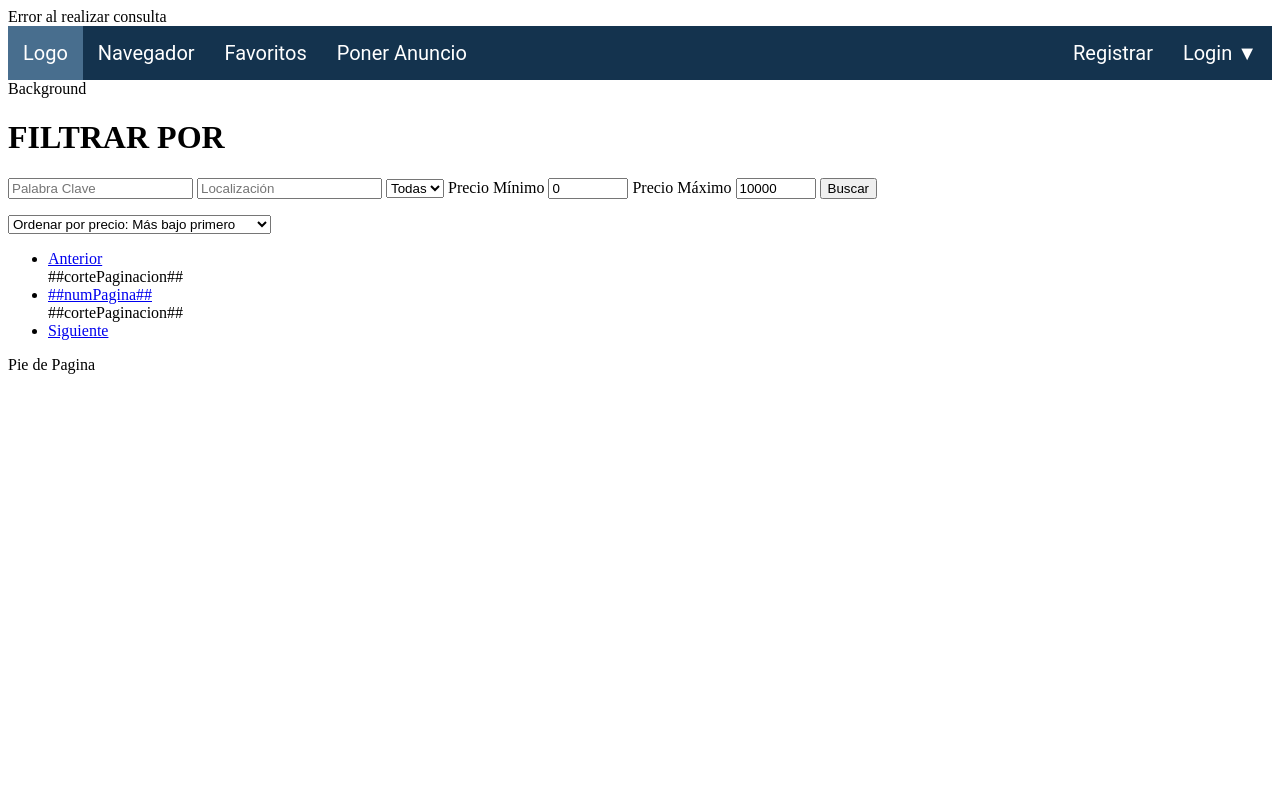
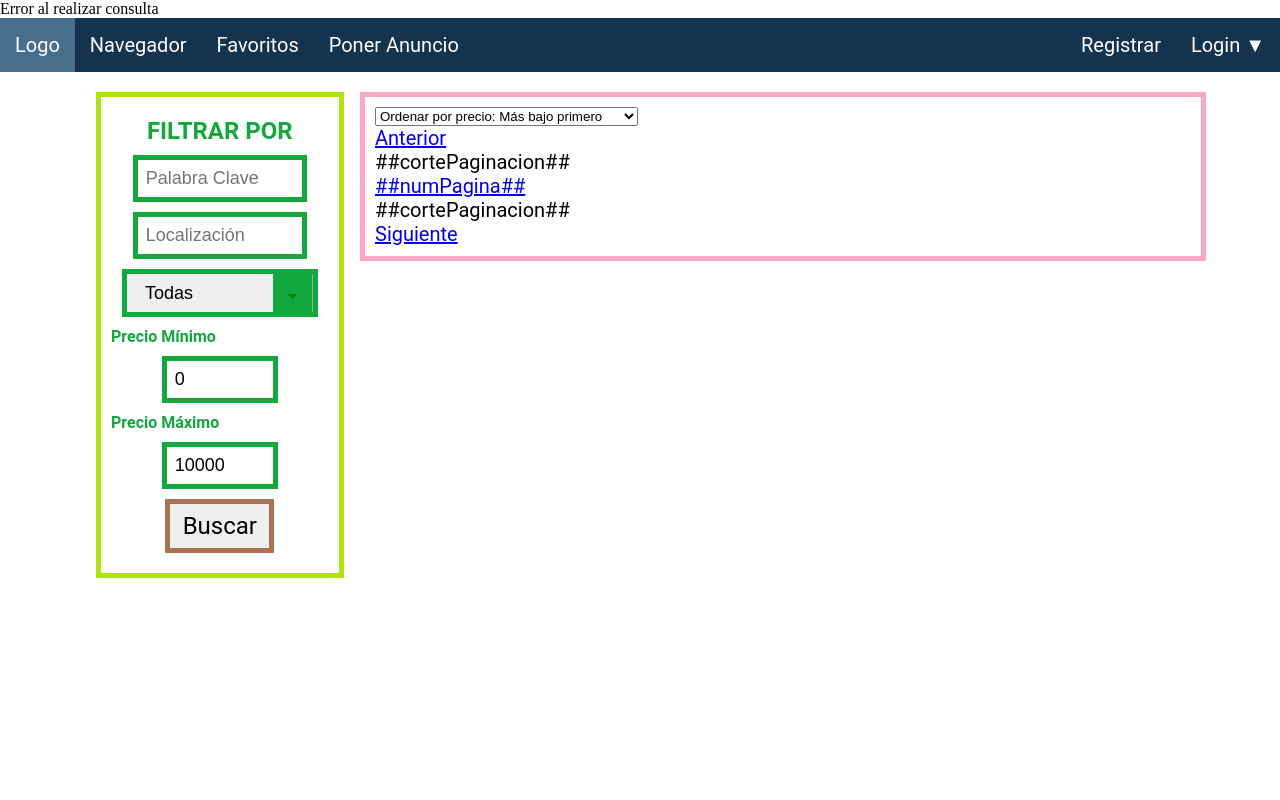
Before and after one commit to soliddanii/proyecto-siw, a PHP site: page /php/controller.php?cmd=userView&id=4 in a window 1280 px wide. Run offline with PHP 8.4, Linux system fonts and the light colour scheme; data comes from the database, SQL or seed files in the repository; data that the repository does not hold is empty; some libraries are stand-ins or nearby versions.

Commit message:
Mejorado el diseño del navegador con CSS
Y algun css más.

```diff
--- a/css/browser.css
+++ b/css/browser.css
@@ -0,0 +1,173 @@
+/***************************************************************/
+/******************** BLOQUE DE CONTENIDO **********************/
+/***************************************************************/
+.contenido{
+    width: 85%;
+    margin: auto;
+}
+
+/***************************************************************/
+/*********************** CAJA DE FILTROS ***********************/
+/***************************************************************/
+
+.filterBox{
+    font: 20px 'Roboto', Arial, Helvetica, sans-serif;
+    padding: 10px;
+    margin: 20px auto; /*top right bottom left*/ /*top-bottom right-left*/
+    border: solid 5px #AEE30F;
+    width: 20%;
+    float: left;
+}
+
+.filterBox *{
+    display: block;
+    margin: 10px auto;
+}
+
+.filterBox h1{
+    color: #13A83E;
+    text-align: center;
+    font-size: 24px;
+}
+
+.filterBox label{
+    color: #13A83E;
+    font-weight: bold;
+    text-align: left;
+    font-size: 16px;
+}
+
+.filterBox select{
+     /* styling */
+    border: solid 5px #13A83E;
+    display: block;
+    padding: 0.5em 3.5em 0.5em 1em;
+    font-size: 18px;
+    width: 90%;
+    margin: auto;
+
+    -webkit-box-sizing: border-box;
+    -moz-box-sizing: border-box;
+    box-sizing: border-box;
+    -webkit-appearance: none;
+    -moz-appearance: none;
+
+    background-image:
+        linear-gradient(45deg, transparent 50%, green 50%),
+        linear-gradient(135deg, green 50%, transparent 50%),
+        linear-gradient(to right, #13A83E, #13A83E);
+    background-position:
+        calc(100% - 20px) calc(1em + 2px),
+        calc(100% - 15px) calc(1em + 2px),
+        100% 0;
+    background-size:
+        5px 5px,
+        5px 5px,
+        2.2em 2.2em;
+    background-repeat: no-repeat;
+}
+
+.filterBox select:focus {
+    background-image:
+        linear-gradient(45deg, white 50%, transparent 50%),
+        linear-gradient(135deg, transparent 50%, white 50%),
+        linear-gradient(to right, #4B8A08, #4B8A08);
+    background-position:
+        calc(100% - 15px) 1em,
+        calc(100% - 20px) 1em,
+        100% 0;
+    background-size:
+        5px 5px,
+        5px 5px,
+        2.2em 2.2em;
+    background-repeat: no-repeat;
+    border-color: #4B8A08;
+    outline: 0;
+}
+
+.filterBox input[type="text"]{
+    border: solid 5px #13A83E;
+    font-size: 18px;
+    width: 80%;
+    padding: 8px;
+    outline: none;
+}
+
+.filterBox input[type="text"]:focus{
+    border: solid 5px #4B8A08;
+    outline: none;
+}
+
+.filterBox input[type="number"]{
+    border: solid 5px #13A83E;
+    font-size: 18px;
+    padding: 8px;
+    outline: none;
+}
+
+.filterBox input[type="number"]:focus{
+    border: solid 5px #4B8A08;
+    outline: none;
+}
+
+.filterBox input[type="submit"]{
+    font: 20px 'Roboto', Arial, Helvetica, sans-serif;
+    border: solid 5px #AB7250;
+    padding: 8px;
+    margin: auto;
+    width: 50%;
+    font-size: 24px;
+}
+
+.filterBox input[type="submit"]:hover{
+    border: solid 5px #865A40;
+}
+
+/***************************************************************/
+/******************** BLOQUE DE LA DERECHA *********************/
+/**********(el de la izquierda es la caja de filtros)***********/
+.rightBlock{
+    width: 75%;
+    margin: 20px auto; /*top right bottom left*/ /*top-bottom right-left*/
+    float: right;
+    margin-right: 8px;
+}
+
+.rightBlock li{
+    list-style-type: none;
+}
+
+.listaAnuncios li{
+    margin: 15px 0px;
+}
+
+.rightBlock ul {
+    margin:0;
+    padding: 0;
+}
+
+/***************************************************************/
+/********************* CAJA DE ORDENACION **********************/
+/***************************************************************/
+
+.orderBox{
+    font: 20px 'Roboto', Arial, Helvetica, sans-serif;
+    padding: 10px;
+    border: solid 5px #FAA8C6;
+    width: 100%;
+}
+
+.orderrBox *{
+    display: inline;
+    margin: 0px 8px;
+}
+
+/***************************************************************/
+/******************** CAJA DE CADA ANUNCIO *********************/
+/***************************************************************/
+.bloqueAnuncio{
+    font: 20px 'Roboto', Arial, Helvetica, sans-serif;
+    padding: 10px;
+    border: solid 5px #1C9CD1;
+    width: 100%;
+}
--- a/css/common.css
+++ b/css/common.css
@@ -1,3 +1,11 @@
+body {
+    margin: 0;
+}
+
+/***************************************************************/
+/********************* BARRA DE NAVEGACION *********************/
+/***************************************************************/
+
 .navbar * {
     -webkit-box-sizing: border-box;
     -moz-box-sizing: border-box;
@@ -62,7 +70,7 @@
     z-index: 555;
     text-align: left;
     right:0;
-    margin-right:8px; /*mismo que el padding de abajo*/
+    /*margin-right:8px; /*depende del margin del body*/
 }
 
 .navbar ul ul li {
@@ -99,7 +107,7 @@
     z-index: 555;
     text-align: left;
     right:0;
-    margin-right:8px;
+    /*margin-right:8px; /*depende del margin del body*/
     padding: 30px;
 }
 
@@ -121,3 +129,21 @@
 .navbar li:hover > div.login-box {
     display: block;
 }
+
+.navbar input[type="submit"]{
+    background-color:#E0F2F7;
+    border: solid 5px #81F7D8;
+    padding: 10px;
+    outline: none;
+}
+
+.navbar input[type="text"], input[type="password"]{
+    padding: 10px;
+    background-color: #E3CEF6;
+    border: solid 5px #BE81F7;
+    outline: none;
+}
+
+.navbar input [type="text"]:focus, input[type="password"]:focus {
+    border: solid 5px #7401DF;
+}
--- a/css/front.css
+++ b/css/front.css
@@ -19,19 +19,19 @@ button.categoriaItem:hover {
 	background-color:#68a54b;
 }
 
-input[type="submit"]{
+.buscar input[type="submit"]{
     background-color:#DCB5D3;
     border: solid 5px #7C296A;
     padding: 10px;
     outline: none;
 }
 
-input[type="text"], input[type="password"]{
+.buscar input[type="text"]{
     padding: 10px;
     border: solid 5px #c9c9c9;
     outline: none;
 }
 
-input [type="text"]:focus, input[type="password"]:focus {
+.buscar input [type="text"]:focus {
     border: solid 5px #969696;
 }
--- a/html/browser.html
+++ b/html/browser.html
@@ -15,10 +15,12 @@
 </head>
 <body>
 	##menu##
-	<div id = "background" >Background</div>
+	<!--<div id = "background" >Background</div> ESTO MEJOR EN EL CSS-->
+
+    <div class = "contenido">
 
     <!-- PARAMETROS DE BUSQUEDA -->
-    <div id = "filtros">
+    <div class = "filterBox" id = "filtros">
         <h1>FILTRAR POR</h1>
         <form action = "" id = "filtro">
 
@@ -47,8 +49,10 @@
         </form>
     </div>
 
+    <div class = "rightBlock">
+
         <!-- PARAMETROS DE ORDENACION DE LOS ANUNCIOS -->
-    <div id = "ordenAnuncios">
+        <div class = "orderBox" id = "ordenAnuncios">
             <!-- ORDENAR POR -->
             <select name="Orden">
                 <option value="byPrice-minMax">Ordenar por precio: Más bajo primero</option>
@@ -67,17 +71,17 @@
             </ul>
         </div>
 
-	<div id = "listaAnuncios">
+        <div class = "listaAnuncios" id = "listaAnuncios">
             <ul>
                 ##corteListaArticulos##
                 <li>
                     <a href="#">
                         <div class = "bloqueAnuncio" id = "##idAnuncio##">
-                        <img class = "miniaturaAnuncio" src="##miniaturaAnuncio##" alt="miniatura"/>
-                        <span class = "tituloAnuncio" value="##tituloAnuncio##"/>
-                        <span class = "localizacionAnuncio" value="##localizacionAnuncio##"/>
-                        <span class = "precioAnuncio" value="##precioAnuncio##€"/>
-                        <span class = "fechaAnuncio" value="##fechaAnuncio##"/>
+                            <img class = "miniaturaAnuncio" src="##miniaturaAnuncio##" width="220px" height="160px" alt="miniatura"/>
+                            <span class = "tituloAnuncio">##tituloAnuncio##</span>
+                            <span class = "localizacionAnuncio">##localizacionAnuncio##</span>
+                            <span class = "precioAnuncio">##precioAnuncio##€</span>
+                            <span class = "fechaAnuncio">##fechaAnuncio##</span>
                         </div>
                     </a>
                 </li>
@@ -85,7 +89,10 @@
             </ul>
         </div>
 
-	<div id = "pie">Pie de Pagina</div>
+    </div>
+
+	<!--<div id = "pie">Pie de Pagina</div>-->
+    </div>
 
 </body>
 </html>
--- a/html/front.html
+++ b/html/front.html
@@ -13,9 +13,9 @@
 	##menu##
 	<div id = "background" >Background</div>
 
-	<form action = "../php/controller.php?cmd=userView&id=4" method="POST" id = "buscador">
-		<input type = "text" class = "buscar" name = "titulo" placeholder = "Palabra Clave"/>
-		<input type = "text" class = "buscar" name = "localizacion" placeholder = "Localización"/>
+	<form action = "../php/controller.php?cmd=userView&id=4" method="POST" class = "buscar" id = "buscador">
+		<input type = "text" name = "titulo" placeholder = "Palabra Clave"/>
+		<input type = "text" name = "localizacion" placeholder = "Localización"/>
 		<input type = "submit" value = "Buscar">
 	</form>
 
```
Also changed, not shown: images/default-product.png. Lines whose indentation alone changed are shown as unchanged.
